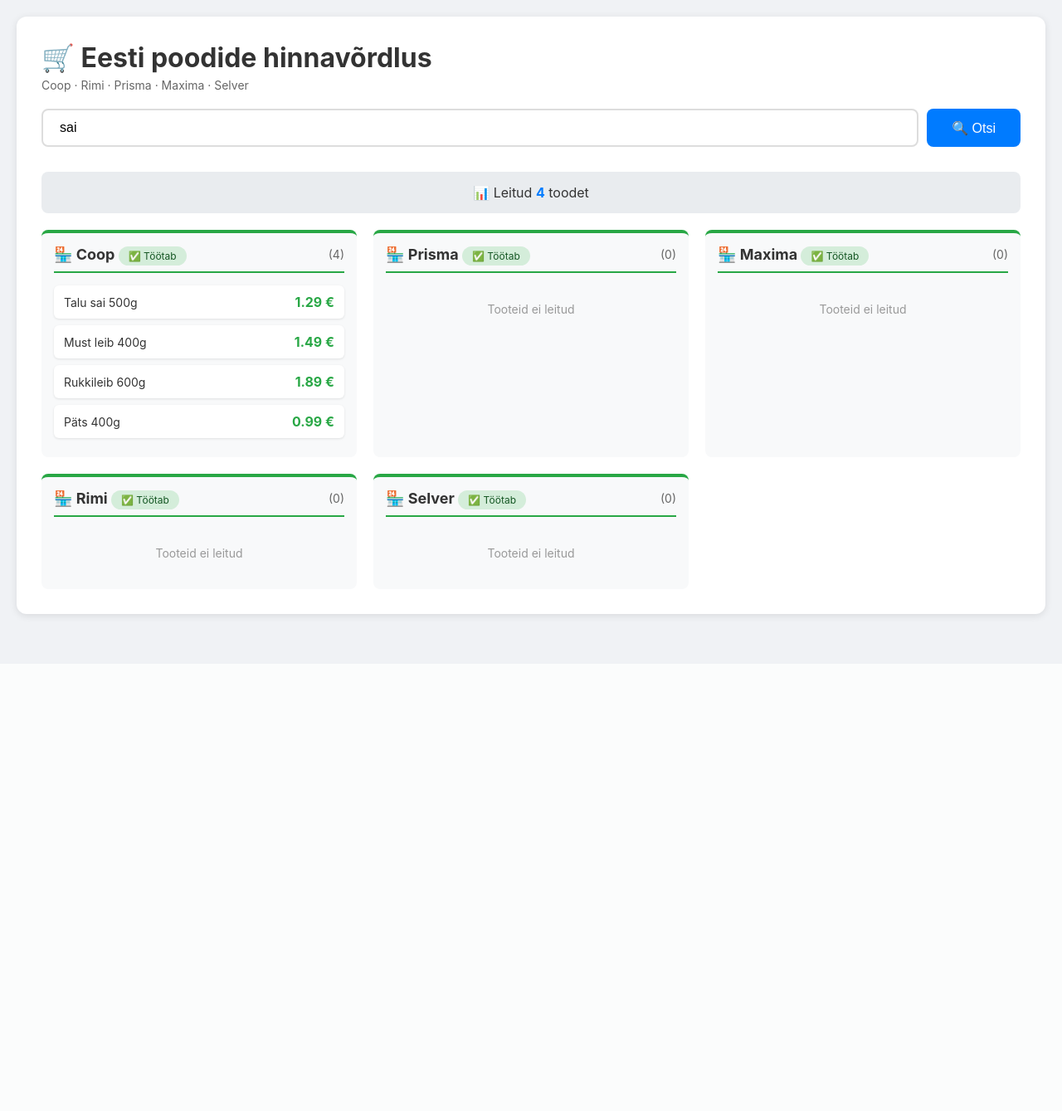
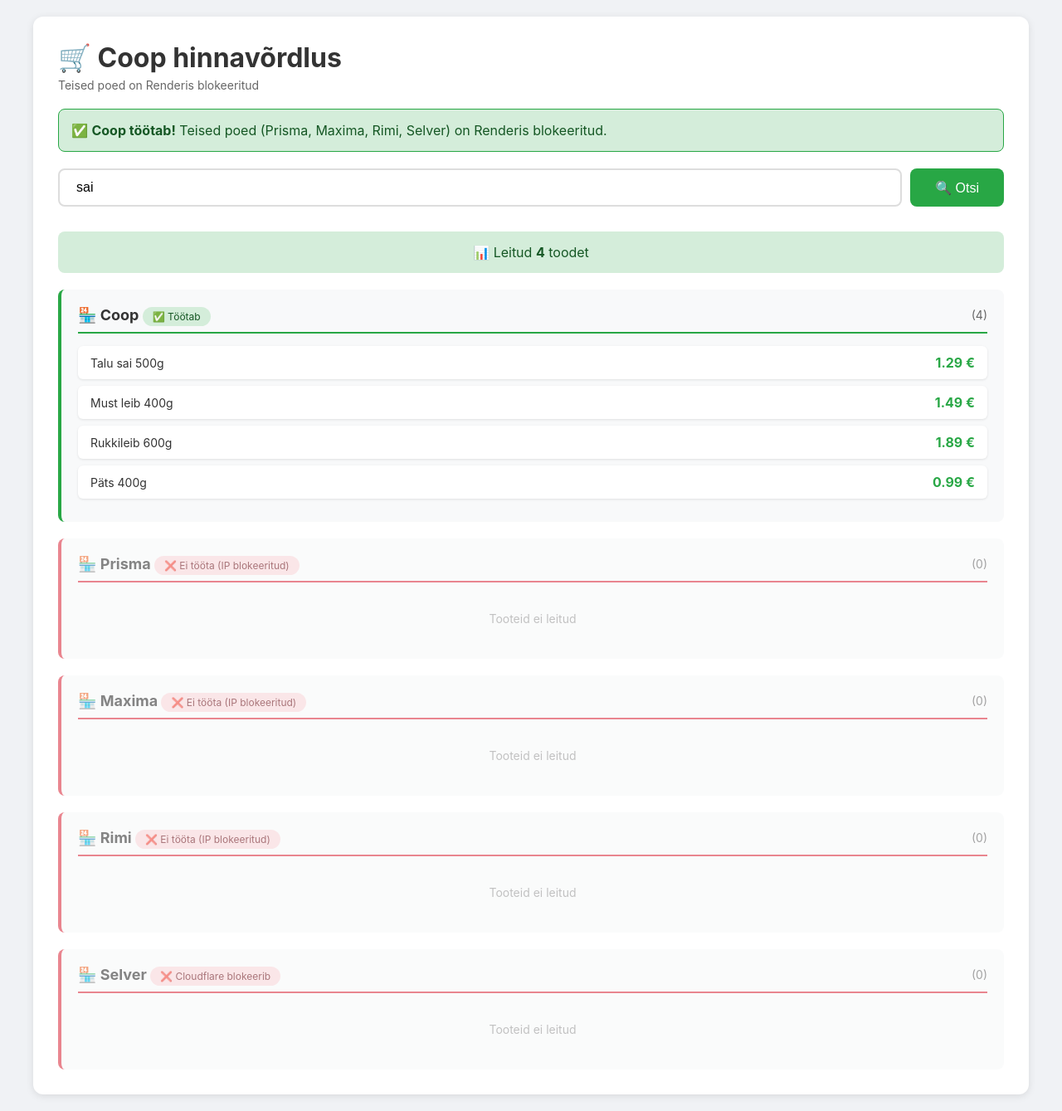
Before and after one commit to creatorsofcode/selverjacoop, a Flask app: page / in a window 1280 px wide. Shown: the whole page at 83% size. Before the commit the page ends 749 px from the top, so only its background shows below. Run offline with Flask 3, Linux system fonts and the light colour scheme; data that the repository does not hold is empty.

Commit message:
Update index.html

```diff
--- a/templates/index.html
+++ b/templates/index.html
@@ -3,7 +3,7 @@
 <head>
     <meta charset="UTF-8">
     <meta name="viewport" content="width=device-width, initial-scale=1.0">
-    <title>Eesti poodide hinnavõrdlus</title>
+    <title>Coop hinnavõrdlus</title>
     <style>
         * { margin: 0; padding: 0; box-sizing: border-box; }
         body {
@@ -12,7 +12,7 @@
             padding: 20px;
         }
         .container {
-            max-width: 1400px;
+            max-width: 1200px;
             margin: 0 auto;
             background: white;
             border-radius: 12px;
@@ -21,6 +21,14 @@
         }
         h1 { color: #333; margin-bottom: 5px; }
         .subtitle { color: #666; margin-bottom: 20px; font-size: 14px; }
+        .notice {
+            background: #d4edda;
+            border: 1px solid #28a745;
+            border-radius: 8px;
+            padding: 15px;
+            margin-bottom: 20px;
+            color: #155724;
+        }
         .search-box {
             display: flex;
             gap: 10px;
@@ -35,11 +43,11 @@
         }
         .search-box input:focus {
             outline: none;
-            border-color: #007bff;
+            border-color: #28a745;
         }
         .search-box button {
             padding: 12px 30px;
-            background: #007bff;
+            background: #28a745;
             color: white;
             border: none;
             border-radius: 8px;
@@ -47,7 +55,7 @@
             cursor: pointer;
             transition: background 0.3s;
         }
-        .search-box button:hover { background: #0056b3; }
+        .search-box button:hover { background: #1e7e34; }
         .loading {
             text-align: center;
             padding: 40px;
@@ -59,7 +67,7 @@
             width: 40px;
             height: 40px;
             border: 4px solid #f3f3f3;
-            border-top: 4px solid #007bff;
+            border-top: 4px solid #28a745;
             border-radius: 50%;
             animation: spin 1s linear infinite;
         }
@@ -69,17 +77,17 @@
         }
         .results-grid {
             display: grid;
-            grid-template-columns: repeat(auto-fit, minmax(300px, 1fr));
+            grid-template-columns: 1fr;
             gap: 20px;
         }
         .store-card {
             background: #f8f9fa;
             border-radius: 8px;
-            padding: 15px;
-            border-top: 4px solid #28a745;
+            padding: 20px;
+            border-left: 4px solid #28a745;
         }
         .store-card.not-working {
-            border-top-color: #dc3545;
+            border-left-color: #dc3545;
             opacity: 0.6;
         }
         .store-card h2 {
@@ -116,35 +124,25 @@
         }
         .product-item {
             background: white;
-            padding: 10px 12px;
+            padding: 10px 15px;
             margin-bottom: 8px;
             border-radius: 6px;
             box-shadow: 0 1px 3px rgba(0,0,0,0.1);
             display: flex;
             justify-content: space-between;
             align-items: center;
-            transition: transform 0.2s;
-        }
-        .product-item:hover {
-            transform: translateX(4px);
         }
         .product-name {
             flex: 1;
             margin-right: 10px;
             font-size: 14px;
             color: #333;
-            word-break: break-word;
         }
         .product-price {
             font-weight: bold;
             color: #28a745;
             font-size: 16px;
             white-space: nowrap;
-        }
-        .product-price.missing {
-            color: #999;
-            font-weight: normal;
-            font-size: 12px;
         }
         .no-results {
             color: #999;
@@ -155,32 +153,34 @@
         .total-count {
             text-align: center;
             padding: 15px;
-            background: #e9ecef;
+            background: #d4edda;
             border-radius: 8px;
             margin-bottom: 20px;
-            font-size: 16px;
-            color: #333;
+            color: #155724;
         }
-        .total-count strong { color: #007bff; }
         @media (max-width: 768px) {
-            .results-grid { grid-template-columns: 1fr; }
             .search-box { flex-direction: column; }
         }
     </style>
 </head>
 <body>
     <div class="container">
-        <h1>🛒 Eesti poodide hinnavõrdlus</h1>
-        <p class="subtitle">Coop · Rimi · Prisma · Maxima · Selver</p>
+        <h1>🛒 Coop hinnavõrdlus</h1>
+        <p class="subtitle">Teised poed on Renderis blokeeritud</p>
+
+        <div class="notice">
+            ✅ <strong>Coop töötab!</strong> Teised poed (Prisma, Maxima, Rimi, Selver)
+            on Renderis blokeeritud.
+        </div>
 
         <div class="search-box">
-            <input type="text" id="searchInput" placeholder="Otsi toodet (nt: sai, leib, piim, kohv...)" value="sai">
+            <input type="text" id="searchInput" placeholder="Otsi toodet (nt: sai, leib, piim...)" value="sai">
             <button onclick="search()">🔍 Otsi</button>
         </div>
 
         <div class="loading" id="loading">
             <div class="spinner"></div>
-            <div style="margin-top: 15px;">Otsin tooteid...</div>
+            <div style="margin-top: 15px;">Otsin tooteid Coopist...</div>
         </div>
 
         <div id="resultsContainer" style="display: none;">
@@ -217,23 +217,25 @@
             totalContainer.innerHTML = `📊 Leitud <strong>${data.total_count || 0}</strong> toodet`;
 
             container.innerHTML = data.stores.map(store => {
-                const isWorking = store.working !== false;
+                const isWorking = store.status && store.status.includes('Töötab');
                 const workingClass = isWorking ? '' : 'not-working';
-                const statusBadge = isWorking ?
-                    '<span class="status-badge status-working">✅ Töötab</span>' :
-                    '<span class="status-badge status-broken">❌ Ei tööta</span>';
 
                 return `
                     <div class="store-card ${workingClass}">
                         <h2>
-                            <span>🏪 ${store.name} ${statusBadge}</span>
+                            <span>
+                                🏪 ${store.name}
+                                <span class="status-badge ${isWorking ? 'status-working' : 'status-broken'}">
+                                    ${store.status || (isWorking ? '✅ Töötab' : '❌ Ei tööta')}
+                                </span>
+                            </span>
                             <span class="count">(${store.count})</span>
                         </h2>
                         ${store.products && store.products.length > 0 ?
                             store.products.map(p => `
                                 <div class="product-item">
                                     <div class="product-name">${escapeHtml(p.name || 'Tundmatu')}</div>
-                                    <div class="product-price ${p.price_eur ? '' : 'missing'}">
+                                    <div class="product-price">
                                         ${p.price_eur ? `${p.price_eur.toFixed(2)} €` : 'Hind puudub'}
                                     </div>
                                 </div>
```
